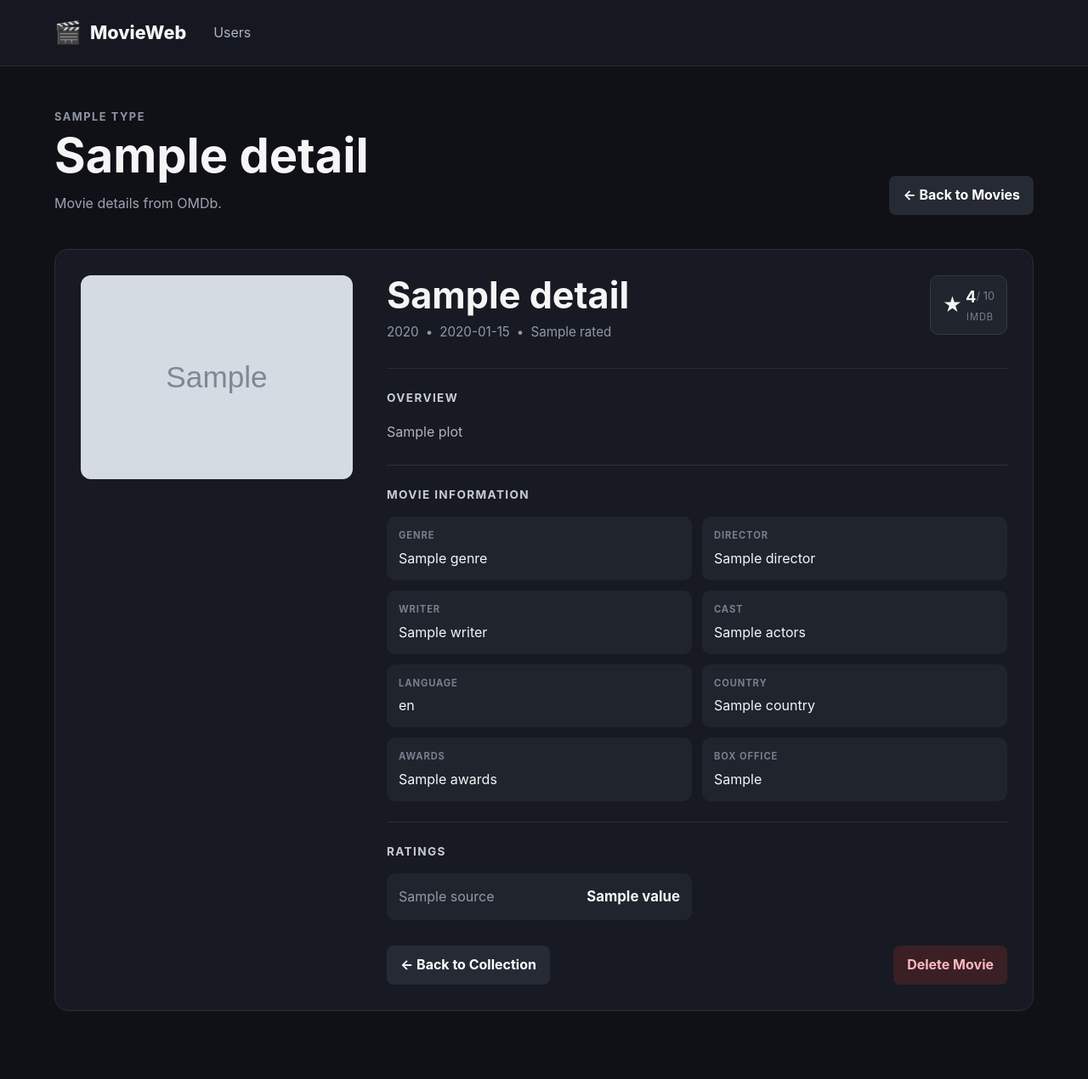
After one commit to iSayaGen/MovieWebApp, a Flask app: template templates/movie_detail.html in a window 1280 px wide. The commit adds this page. Shown: the whole page at 85% size. Run offline with Flask 3, Linux system fonts and the light colour scheme; tables that the repository leaves empty hold one stand-in row (values such as "Sample post"); the template is opened without the code that fills it: values that come from a table or form of the project are taken from there, most other values are stand-ins (such as "Sample title", 1, 10 or a date in 2020); grey boxes marked "Sample" are stand-in pictures.

Commit message:
feat: add movie detail pages

```diff
--- a/app.py
+++ b/app.py
@@ -61,7 +61,10 @@ def create_user():
     try:
         data_manager.create_user(name)
     except SQLAlchemyError:
-        flash("We couldn't create the user. Please try again.", "error")
+        flash(
+            "We couldn't create the user. Please try again.",
+            "error",
+        )
         return redirect(url_for("index"))
 
     flash(f"User '{name}' was created successfully.", "success")
@@ -157,9 +160,12 @@ def add_movie(user_id):
         return redirect(url_for("get_movies", user_id=user_id))
 
     movie_title = data.get("Title")
+    imdb_id = data.get("imdbID")
 
-    if not movie_title:
-        app.logger.error("OMDb response did not contain a movie title.")
+    if not movie_title or not imdb_id:
+        app.logger.error(
+            "OMDb response did not contain required movie information."
+        )
         flash(
             "The movie service returned incomplete information.",
             "error",
@@ -185,6 +191,7 @@ def add_movie(user_id):
         director=data.get("Director", "Unknown"),
         year=year,
         poster_url=data.get("Poster", ""),
+        imdb_id=imdb_id,
         user_id=user_id,
     )
 
@@ -199,6 +206,77 @@ def add_movie(user_id):
 
     flash(f"'{movie.name}' was added to your movies.", "success")
     return redirect(url_for("get_movies", user_id=user_id))
+
+
+@app.route(
+    "/users/<int:user_id>/movies/<int:movie_id>",
+    methods=["GET"],
+)
+def movie_detail(user_id, movie_id):
+    """Display detailed information for a movie."""
+    movie = data_manager.get_movie(user_id, movie_id)
+
+    if movie is None:
+        abort(404)
+
+    if not OMDB_API_KEY:
+        app.logger.error("OMDB_API_KEY is not configured.")
+        flash(
+            "The movie service is not configured. "
+            "Please try again later.",
+            "error",
+        )
+        return redirect(url_for("get_movies", user_id=user_id))
+
+    try:
+        response = requests.get(
+            OMDB_API_URL,
+            params={
+                "apikey": OMDB_API_KEY,
+                "i": movie.imdb_id,
+                "plot": "full",
+            },
+            timeout=10,
+        )
+        response.raise_for_status()
+        data = response.json()
+
+    except requests.RequestException:
+        app.logger.exception(
+            "OMDb request failed for IMDb ID '%s'.",
+            movie.imdb_id,
+        )
+        flash(
+            "We couldn't load the movie details. "
+            "Please try again later.",
+            "error",
+        )
+        return redirect(url_for("get_movies", user_id=user_id))
+
+    except ValueError:
+        app.logger.exception("OMDb returned invalid JSON.")
+        flash(
+            "The movie service returned an invalid response.",
+            "error",
+        )
+        return redirect(url_for("get_movies", user_id=user_id))
+
+    if data.get("Response") != "True":
+        flash(
+            data.get(
+                "Error",
+                "The movie details could not be found.",
+            ),
+            "error",
+        )
+        return redirect(url_for("get_movies", user_id=user_id))
+
+    return render_template(
+        "movie_detail.html",
+        movie=movie,
+        details=data,
+        user_id=user_id,
+    )
 
 
 @app.route(
--- a/models.py
+++ b/models.py
@@ -17,6 +17,7 @@ class Movie(db.Model):
     director: Mapped[str] = mapped_column(nullable=False)
     year: Mapped[int] = mapped_column(nullable=False)
     poster_url: Mapped[str] = mapped_column(nullable=False)
+    imdb_id: Mapped[str] = mapped_column(nullable=False)
 
     user_id: Mapped[int] = mapped_column(
         ForeignKey("user.id"),
--- a/static/style.css
+++ b/static/style.css
@@ -400,25 +419,270 @@ input:focus {
     display: flex;
     gap: 8px;
 
-    margin-bottom: 20px;
+    margin-bottom: 14px;
 
     color: #9299a7;
     font-size: 0.9rem;
+}
+
+.movie-details-link {
+    display: inline-block;
+
+    margin-top: 2px;
+
+    color: #c7ccd5;
+    font-size: 0.9rem;
+    font-weight: 700;
+
+    transition: color 0.2s ease;
+}
+
+.movie-card:hover .movie-details-link {
+    color: #ffffff;
 }
 
 .movie-actions {
     display: flex;
     flex-direction: column;
     gap: 10px;
+
+    padding: 0 20px 20px;
 }
 
-.update-form {
-    display: flex;
-    gap: 8px;
+
+/* --------------------------------
+   Movie Details
+--------------------------------- */
+
+.movie-detail-page {
+    max-width: 1200px;
+    margin: 0 auto;
 }
 
-.update-form input {
+.movie-detail-card {
+    display: grid;
+    grid-template-columns: minmax(240px, 320px) 1fr;
+    gap: 40px;
+
+    padding: 30px;
+
+    border: 1px solid #292e3a;
+    border-radius: 16px;
+
+    background: #171a22;
+}
+
+.movie-detail-poster-wrapper {
+    width: 100%;
+}
+
+.movie-detail-poster {
+    display: block;
+
+    width: 100%;
+    max-height: 500px;
+
+    object-fit: cover;
+
+    border-radius: 12px;
+}
+
+.movie-detail-content {
     min-width: 0;
+}
+
+.movie-detail-heading {
+    display: flex;
+    align-items: flex-start;
+    justify-content: space-between;
+    gap: 24px;
+
+    margin-bottom: 30px;
+}
+
+.movie-detail-heading h2 {
+    margin: 0 0 8px;
+
+    font-size: clamp(1.8rem, 4vw, 2.7rem);
+    line-height: 1.1;
+}
+
+.movie-detail-meta {
+    display: flex;
+    flex-wrap: wrap;
+    gap: 8px;
+
+    color: #9299a7;
+    font-size: 0.95rem;
+}
+
+.rating-badge {
+    display: grid;
+    grid-template-columns: auto auto auto;
+    align-items: center;
+
+    flex-shrink: 0;
+
+    padding: 10px 14px;
+
+    border: 1px solid #343946;
+    border-radius: 10px;
+
+    background: #20242d;
+
+    text-align: center;
+}
+
+.rating-star {
+    grid-row: span 2;
+
+    margin-right: 4px;
+
+    color: #f5f5f5;
+    font-size: 1.4rem;
+}
+
+.rating-badge strong {
+    font-size: 1.15rem;
+}
+
+.rating-badge > span:not(.rating-star) {
+    color: #777f8d;
+    font-size: 0.8rem;
+}
+
+.rating-badge small {
+    grid-column: 2 / 4;
+
+    margin-top: 1px;
+
+    color: #777f8d;
+    font-size: 0.7rem;
+    text-transform: uppercase;
+    letter-spacing: 0.08em;
+}
+
+
+/* --------------------------------
+   Movie Detail Sections
+--------------------------------- */
+
+.movie-detail-section {
+    padding-top: 24px;
+    margin-top: 24px;
+
+    border-top: 1px solid #292e3a;
+}
+
+.movie-detail-section h3 {
+    margin: 0 0 14px;
+
+    color: #c7ccd5;
+    font-size: 0.85rem;
+    font-weight: 700;
+    text-transform: uppercase;
+    letter-spacing: 0.1em;
+}
+
+.movie-plot {
+    margin: 0;
+
+    color: #aeb4c0;
+
+    font-size: 1rem;
+    line-height: 1.8;
+}
+
+
+/* --------------------------------
+   Movie Information
+--------------------------------- */
+
+.movie-info-grid {
+    display: grid;
+    grid-template-columns: repeat(
+        2,
+        minmax(0, 1fr)
+    );
+    gap: 12px;
+
+    margin: 0;
+}
+
+.movie-info-grid > div {
+    padding: 14px;
+
+    border-radius: 10px;
+
+    background: #20242d;
+}
+
+.movie-info-grid dt {
+    margin-bottom: 5px;
+
+    color: #777f8d;
+    font-size: 0.7rem;
+    font-weight: 700;
+    text-transform: uppercase;
+    letter-spacing: 0.08em;
+}
+
+.movie-info-grid dd {
+    margin: 0;
+
+    color: #f5f5f5;
+
+    line-height: 1.5;
+}
+
+
+/* --------------------------------
+   External Ratings
+--------------------------------- */
+
+.external-ratings {
+    display: grid;
+    grid-template-columns: repeat(
+        2,
+        minmax(0, 1fr)
+    );
+    gap: 12px;
+}
+
+.external-rating {
+    display: flex;
+    align-items: center;
+    justify-content: space-between;
+    gap: 16px;
+
+    padding: 14px;
+
+    border-radius: 10px;
+
+    background: #20242d;
+}
+
+.external-rating span {
+    color: #9299a7;
+}
+
+.external-rating strong {
+    color: #f5f5f5;
+    font-size: 1.05rem;
+}
+
+
+/* --------------------------------
+   Movie Detail Actions
+--------------------------------- */
+
+.movie-detail-actions {
+    display: flex;
+    align-items: center;
+    justify-content: space-between;
+    gap: 16px;
+
+    margin-top: 30px;
 }
 
 
--- /dev/null
+++ b/templates/movie_detail.html
@@ -0,0 +1,193 @@
+{% extends "base.html" %}
+
+{% block content %}
+<div class="movie-detail-page">
+    <div class="page-header">
+        <div>
+            <p class="eyebrow">{{ details.Type|title }}</p>
+            <h1>{{ details.Title }}</h1>
+            <p class="page-description">
+                Movie details from OMDb.
+            </p>
+        </div>
+
+        <a
+            href="{{ url_for(
+                'get_movies',
+                user_id=user_id
+            ) }}"
+            class="btn btn-secondary"
+        >
+            ← Back to Movies
+        </a>
+    </div>
+
+    <article class="movie-detail-card">
+        <div class="movie-detail-poster-wrapper">
+            {% if details.Poster
+                  and details.Poster != "N/A" %}
+                <img
+                    src="{{ details.Poster }}"
+                    alt="Poster for {{ details.Title }}"
+                    class="movie-detail-poster"
+                >
+            {% else %}
+                <div
+                    class="movie-detail-poster movie-poster-placeholder"
+                    aria-label="No poster available"
+                >
+                    <span>🎬</span>
+                    <p>No poster available</p>
+                </div>
+            {% endif %}
+        </div>
+
+        <div class="movie-detail-content">
+            <div class="movie-detail-heading">
+                <div>
+                    <h2>{{ details.Title }}</h2>
+
+                    <div class="movie-detail-meta">
+                        {% if details.Year != "N/A" %}
+                            <span>{{ details.Year }}</span>
+                        {% endif %}
+
+                        {% if details.Runtime != "N/A" %}
+                            <span>•</span>
+                            <span>{{ details.Runtime }}</span>
+                        {% endif %}
+
+                        {% if details.Rated != "N/A" %}
+                            <span>•</span>
+                            <span>{{ details.Rated }}</span>
+                        {% endif %}
+                    </div>
+                </div>
+
+                {% if details.imdbRating != "N/A" %}
+                    <div class="rating-badge">
+                        <span class="rating-star">★</span>
+                        <strong>{{ details.imdbRating }}</strong>
+                        <span>/ 10</span>
+                        <small>IMDb</small>
+                    </div>
+                {% endif %}
+            </div>
+
+            {% if details.Plot != "N/A" %}
+                <section class="movie-detail-section">
+                    <h3>Overview</h3>
+                    <p class="movie-plot">
+                        {{ details.Plot }}
+                    </p>
+                </section>
+            {% endif %}
+
+            <section class="movie-detail-section">
+                <h3>Movie Information</h3>
+
+                <dl class="movie-info-grid">
+                    {% if details.Genre != "N/A" %}
+                        <div>
+                            <dt>Genre</dt>
+                            <dd>{{ details.Genre }}</dd>
+                        </div>
+                    {% endif %}
+
+                    {% if details.Director != "N/A" %}
+                        <div>
+                            <dt>Director</dt>
+                            <dd>{{ details.Director }}</dd>
+                        </div>
+                    {% endif %}
+
+                    {% if details.Writer != "N/A" %}
+                        <div>
+                            <dt>Writer</dt>
+                            <dd>{{ details.Writer }}</dd>
+                        </div>
+                    {% endif %}
+
+                    {% if details.Actors != "N/A" %}
+                        <div>
+                            <dt>Cast</dt>
+                            <dd>{{ details.Actors }}</dd>
+                        </div>
+                    {% endif %}
+
+                    {% if details.Language != "N/A" %}
+                        <div>
+                            <dt>Language</dt>
+                            <dd>{{ details.Language }}</dd>
+                        </div>
+                    {% endif %}
+
+                    {% if details.Country != "N/A" %}
+                        <div>
+                            <dt>Country</dt>
+                            <dd>{{ details.Country }}</dd>
+                        </div>
+                    {% endif %}
+
+                    {% if details.Awards != "N/A" %}
+                        <div>
+                            <dt>Awards</dt>
+                            <dd>{{ details.Awards }}</dd>
+                        </div>
+                    {% endif %}
+
+                    {% if details.BoxOffice != "N/A" %}
+                        <div>
+                            <dt>Box Office</dt>
+                            <dd>{{ details.BoxOffice }}</dd>
+                        </div>
+                    {% endif %}
+                </dl>
+            </section>
+
+            {% if details.Ratings %}
+                <section class="movie-detail-section">
+                    <h3>Ratings</h3>
+
+                    <div class="external-ratings">
+                        {% for rating in details.Ratings %}
+                            <div class="external-rating">
+                                <span>{{ rating.Source }}</span>
+                                <strong>{{ rating.Value }}</strong>
+                            </div>
+                        {% endfor %}
+                    </div>
+                </section>
+            {% endif %}
+
+            <div class="movie-detail-actions">
+                <a
+                    href="{{ url_for(
+                        'get_movies',
+                        user_id=user_id
+                    ) }}"
+                    class="btn btn-secondary"
+                >
+                    ← Back to Collection
+                </a>
+
+                <form
+                    action="{{ url_for(
+                        'delete_movie',
+                        user_id=user_id,
+                        movie_id=movie.id
+                    ) }}"
+                    method="post"
+                >
+                    <button
+                        type="submit"
+                        class="btn btn-danger"
+                    >
+                        Delete Movie
+                    </button>
+                </form>
+            </div>
+        </div>
+    </article>
+</div>
+{% endblock %}
```
Also changed, not shown: other parts of static/style.css (+53 -1 lines), data_manager.py (+23 -2 lines), templates/movies.html (+15 -1 lines), README.md.
